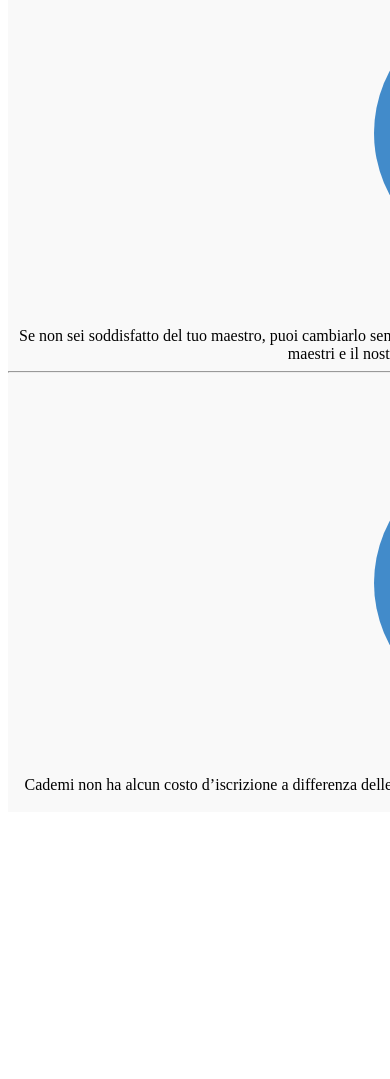
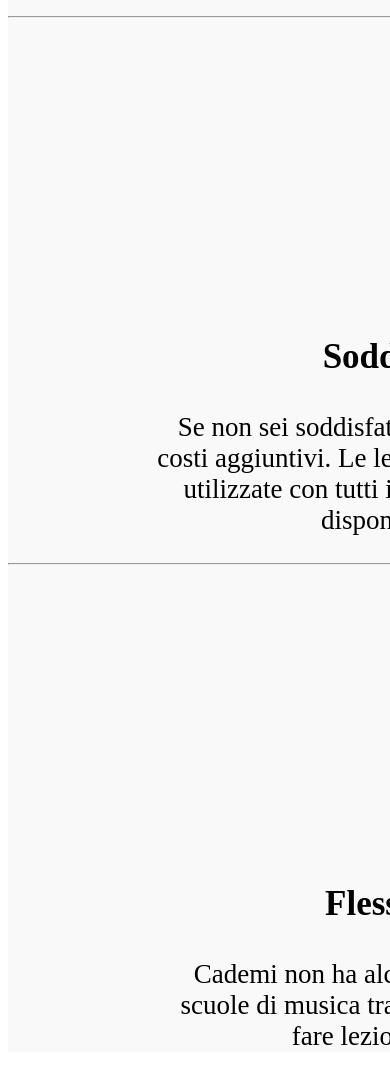
Before and after one commit to Walter-Satriano/html-css-resp-wannabe, a plain HTML site: page index.html in a window 390 px wide. Shown: the part 3152-4231 px from the top of the page. Before the commit the page ends 3972 px from the top, so only its background shows below. Drawn offline with Linux system fonts and the light colour scheme.

Commit message:
"blocco perche" responsive per smartphone + aggiustamento "blocco perche" per desktop

```diff
--- a/index.html
+++ b/index.html
@@ -61,26 +61,36 @@
     </div>
 
     <!-- BLOCCO PERCHE -->
-    <div id="why" class="container" background="grey">
+    <div id="why" background="grey">
       <div class="row">
         <h1>Perchè Cademi</h1>
         <div class="first">
           <img src="img/icon/profile.png" alt="">
           <h3>La più grande scuola d'Italia</h3>
-          Su Cademi trovi centinaia di Maestri qualificati e competenti in tutta Italia. Scegli quello più adatto a te e contattali senza impegno
+          <p>Su Cademi trovi centinaia di Maestri qualificati e competenti in
+            tutta Italia. Scegli quello più adatto a te e contattali senza impegno
+          </p>
           <hr>
         </div>
         <div class="second">
           <img src="img/icon/secure.png" alt="">
           <h3>Soddisfazione Garantita</h3>
-          Se non sei soddisfatto del tuo maestro, puoi cambiarlo senza costi aggiuntivi. Le lezioni acquistate su Cademi possono essere utilizzate con tutti i nostri maestri e il nostro team è sempre disponibile per darti un consiglio!
+          <p>Se non sei soddisfatto del tuo maestro, puoi cambiarlo senza costi
+            aggiuntivi. Le lezioni acquistate su Cademi possono essere utilizzate
+            con tutti i nostri maestri e il nostro team è sempre disponibile per
+            darti un consiglio!
+          </p>
           <hr>
         </div>
         <div class="third">
           <img src="img/icon/flex.png" alt="">
           <h3>Flessibile e Conveniente</h3>
-          Cademi non ha alcun costo d’iscrizione a differenza delle scuole di musica tradizionali. Inoltre, sei tu a scegliere dove fare lezione e gli orari delle tue lezioni.
+          <p>Cademi non ha alcun costo d’iscrizione a differenza delle scuole di
+            musica tradizionali. Inoltre, sei tu a scegliere dove fare lezione e
+            gli orari delle tue lezioni.
+          </p>
         </div>
+        <div class="clear"></div>
       </div>
     </div>
   </body>
--- a/master.css
+++ b/master.css
@@ -1,9 +1,24 @@
+/*REGOLE GENERALI*/
 .row {
   width: 992px;
   margin-left: auto;
   margin-right: auto;
   margin-top: 100px;
 }
+
+[background="grey"]{
+  background-color: #f9f9f9;
+}
+
+
+img{
+  height: 200px;
+}
+
+.clear {
+  clear:both;
+}
+
 
 /* BLOCCO LEZIONI */
 #lezioni .row > .left, #lezioni .row > .right{
@@ -71,8 +86,8 @@
   #steps .row > .left,
   #steps .row > .central,
   #steps .row > .right, h1, h3, p {
+    width: 100%;
     float: none;
-    width: 100%;
     margin-right: auto;
     margin-left: auto;
   }
@@ -94,8 +109,7 @@
   }
 }
 
-
-/* BLOCCO PERCHE */
+/* BLOCCO PERCHE (modificato per visualizzazione browser 3 colonne)*/
 #why {
   text-align: center;
 }
@@ -107,7 +121,8 @@
 #why .row > .first,
 #why .row > .second,
 #why .row > .third {
-  width: 100%;
+  width: calc(100%/3);
+  float: left;
   margin-top: 80px;
 }
 
@@ -117,17 +132,32 @@
   padding:30px
 }
 
-/* COMMON */
+/*BLOCCO STEPS RESPONSIVE PER SMARTPHONE*/
+@media screen and (max-width: 450px) {
 
-[background="grey"]{
-  background-color: #f9f9f9;
+  #why .row > .first,
+  #why .row > .second,
+  #why .row > .third {
+    width: 100%;
+    float: none;
+  }
+
+  #why h1 {
+    font-size: 40px;
+    width: 70%;
+  }
+
+  #why h3 {
+    font-size: 35px;
+    width: 70%;
+  }
+
+  #why p {
+    font-size: 27px;
+    width: 70%;
+  }
+
+  #why img {
+    height: 140px;
+  }
 }
-
-
-img{
-  height: 200px;
-}
-
-.clear {
-  clear:both;
-}
```
